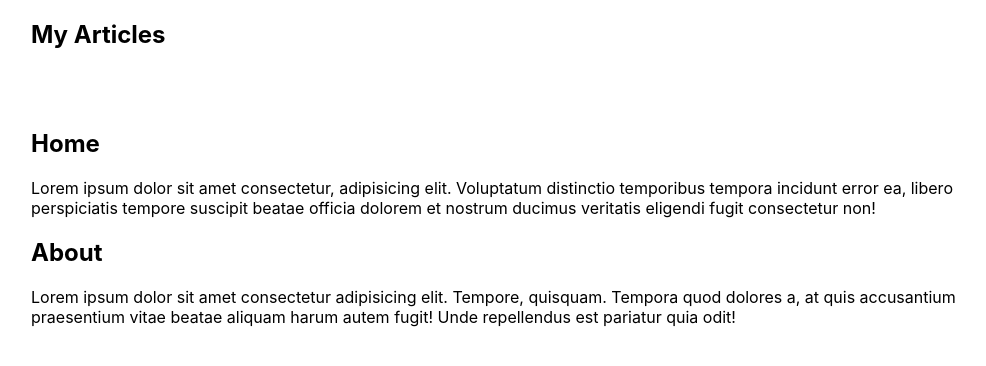
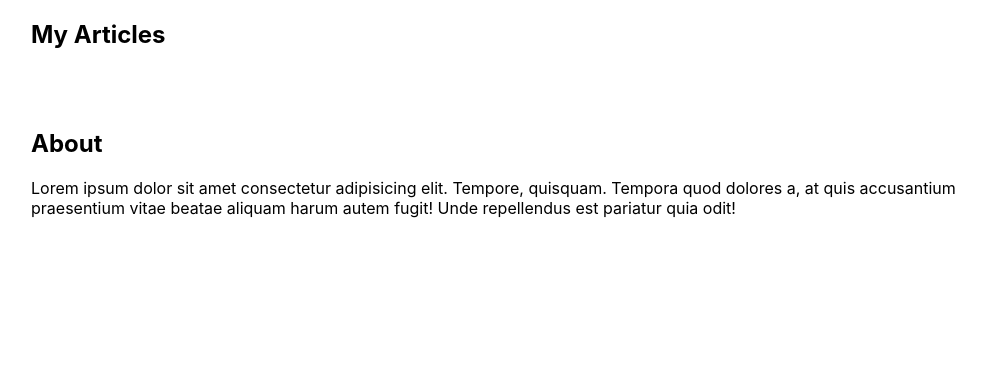
Before and after one commit to elvan/multi-page-app-react-routing, a React (Create React App) app: page /about in a window 1280 px wide. Shown: the top 366 px of the page, without its empty margins (129-1115 px from the left). Built offline with nearby package versions, Linux system fonts and the light colour scheme.

Commit message:
switch and exact match

```diff
--- a/src/App.js
+++ b/src/App.js
@@ -1,4 +1,4 @@
-import { BrowserRouter, Route } from 'react-router-dom';
+import { BrowserRouter, Route, Switch } from 'react-router-dom';
 import './App.css';
 
 // page components
@@ -14,7 +14,8 @@
           <h1>My Articles</h1>
         </nav>
 
-        <Route path='/'>
+        <Switch>
+          <Route exact path='/'>
             <Home />
           </Route>
           <Route path='/about'>
@@ -23,6 +24,7 @@
           <Route path='/contact'>
             <Contact />
           </Route>
+        </Switch>
       </BrowserRouter>
     </div>
   );
```
Lines whose indentation alone changed are shown as unchanged.
